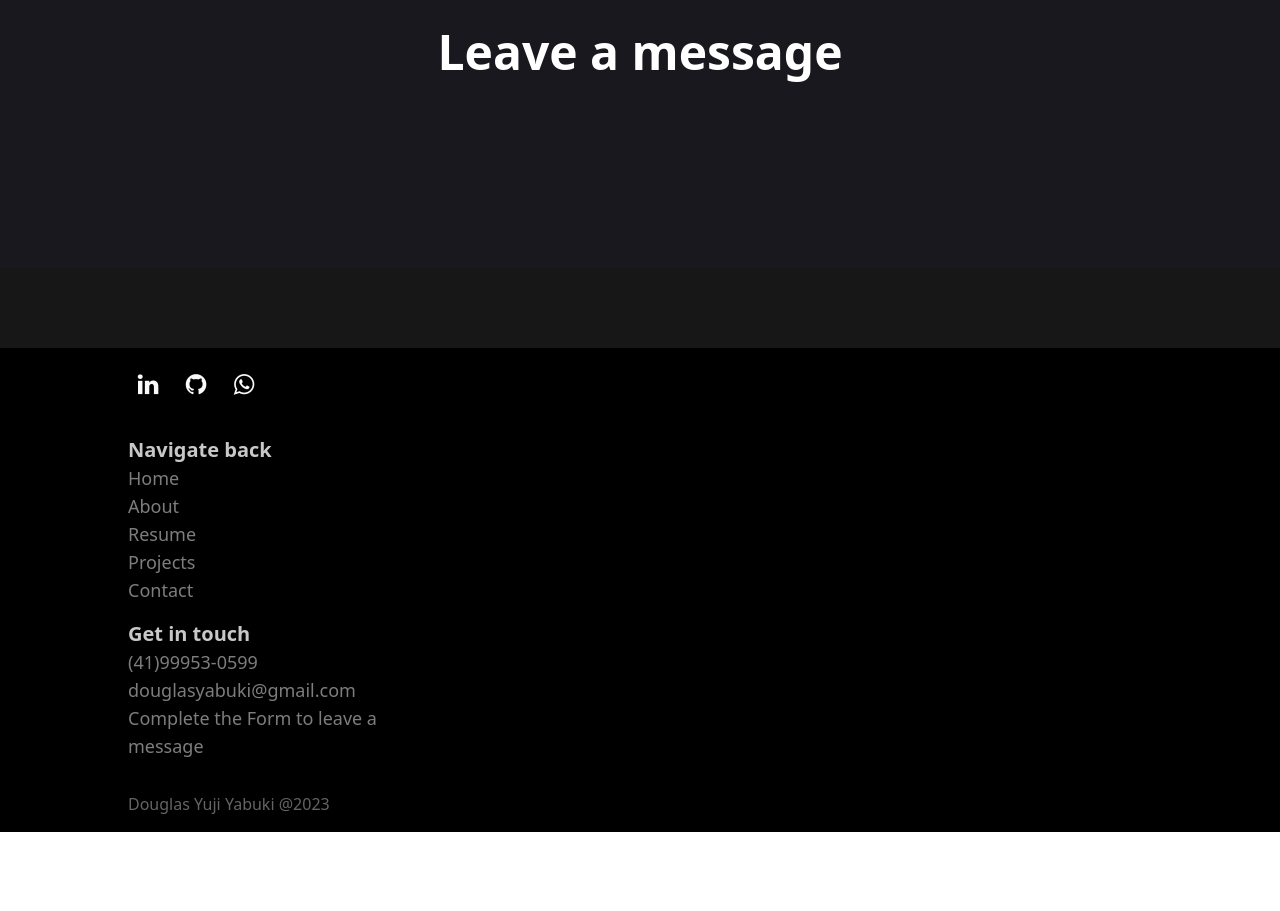
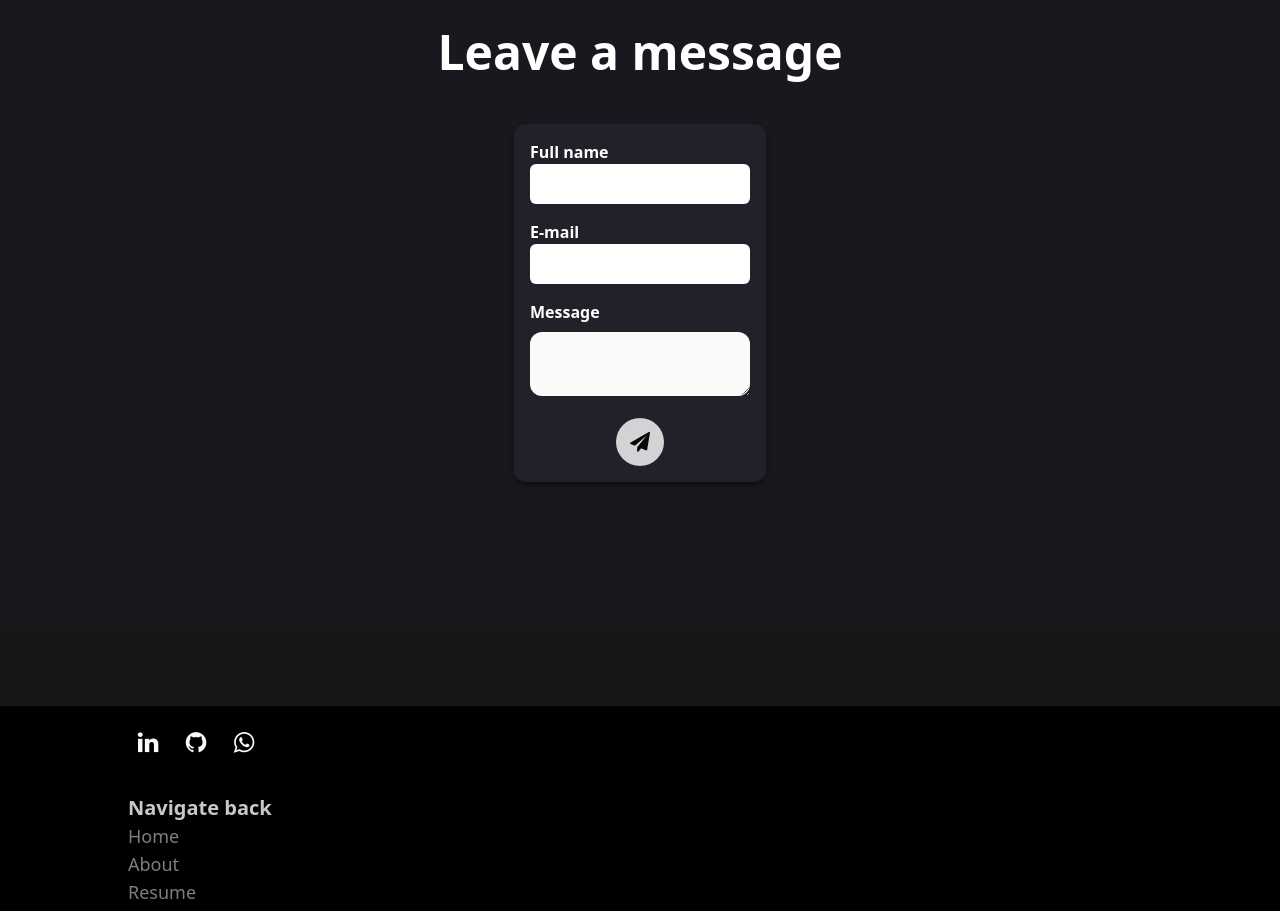
Before and after one commit to douglasyabuki/Portfolio, a React (Vite) app: page / in a window 1280 px wide. Shown: the part 6900-7811 px from the top of the page. Before the commit the page ends 7732 px from the top, so only its background shows below. Built offline with nearby package versions, Linux system fonts and the light colour scheme; a web font is replaced by a local one.

Commit message:
Commit 106: Unstyled form working

```diff
--- a/src/components/main-view/contact/contact-form/ContactForm.tsx
+++ b/src/components/main-view/contact/contact-form/ContactForm.tsx
@@ -1,6 +1,3 @@
-// Interfaces
-import { IForm } from '../../../../interfaces/IForm';
-
 // Components
 import Form from './form/Form';
 
@@ -16,7 +13,7 @@ export default function ContactForm() {
       <h1 className="w-auto text-3xl font-bold md:text-4xl xl:text-5xl 2xl:text-6xl">
         Leave a message
       </h1>
-      <div className="m-auto block px-4 text-center">
+      <div className="m-auto block items-center justify-center">
         <Form></Form>
       </div>
     </div>
--- a/src/components/main-view/contact/contact-form/form/Form.tsx
+++ b/src/components/main-view/contact/contact-form/form/Form.tsx
@@ -1,10 +1,100 @@
+// Interfaces
+import { IFormAction, IFormState } from '../../../../../interfaces/IForm';
+
 // Components
-import Input from "./input/Input";
+import Input from './input/Input';
+import Textarea from './textarea/Textarea';
+import SubmitButton from './submit-button/SubmitButton';
 
-export default function Form () {
+// Hooks
+import React, { useRef, useReducer, useEffect } from 'react';
+
+// Libraries
+import emailjs from '@emailjs/browser';
+
+function reducer(state: IFormState, action: IFormAction): IFormState {
+  switch (action.type) {
+    case 'updateName':
+      return { ...state, user_name: action.value || '', nameError: '' };
+    case 'updateEmail':
+      return { ...state, user_email: action.value || '', emailError: '' };
+    case 'updateMessage':
+      return { ...state, message: action.value || '', messageError: '' };
+    case 'validate':
+      return {
+        ...state,
+        nameError: state.user_name.length === 0 ? 'Name is Required' : '',
+        emailError: state.user_email.length === 0 ? 'Email is Required' : '',
+        messageError: state.message.length === 0 ? 'Message is Required' : '',
+      };
+    default:
+      return state;
+  }
+}
+
+export default function Form() {
+  const [state, dispatch] = useReducer(reducer, {
+    user_name: '',
+    user_email: '',
+    message: '',
+    nameError: '',
+    emailError: '',
+    messageError: '',
+  });
+
+  const form = useRef();
+
+  const sendEmail = (e: React.FormEvent<HTMLFormElement>) => {
+    e.preventDefault();
+    emailjs.sendForm('service_33hll7y', 'template_5ayyk7u', form.current, 'sPdg6uR18LiOuNKHP').then(
+      (result) => {
+        console.log(result.text);
+      },
+      (error) => {
+        console.log(error.text);
+      },
+    );
+  };
+
+  useEffect(() => {
+    dispatch({ type: 'validate' });
+  }, [state.user_name, state.user_email, state.message]);
+
   return (
-    <div>
-
-    </div>
+    <form
+      ref={form}
+      onSubmit={sendEmail}
+      className="group m-auto w-min space-y-4 rounded-xl bg-background-div1 p-4 shadow-md shadow-translucid-black group-hover:scale-105 group-hover:shadow-lg group-hover:shadow-translucid-black"
+    >
+      <Input
+        value={state.user_name}
+        type="text"
+        name="user_name"
+        label="Full name"
+        onChange={(e) => dispatch({ type: 'updateName', value: e.target.value })}
+      ></Input>
+      <Input
+        value={state.user_email}
+        type="email"
+        name="user_email"
+        label="E-mail"
+        onChange={(e) => dispatch({ type: 'updateEmail', value: e.target.value })}
+      ></Input>
+      <Textarea
+        value={state.message}
+        name="message"
+        label="Message"
+        onChange={(e) => dispatch({ type: 'updateMessage', value: e.target.value })}
+      ></Textarea>
+      <div className='relative h-auto'>
+      <SubmitButton
+        disabled={
+          state.nameError === '' && state.emailError === '' && state.messageError === ''
+            ? false
+            : true
+        }
+      ></SubmitButton>
+      </div>
+    </form>
   );
 }
--- a/src/components/main-view/contact/contact-form/form/input/Input.tsx
+++ b/src/components/main-view/contact/contact-form/form/input/Input.tsx
@@ -1,5 +1,6 @@
 // Props destructuring
 interface Props {
+  name: string;
   type: string;
   label: string;
   value: string;
@@ -8,15 +9,13 @@ interface Props {
 }
 
 // Input main function
-export default function Input ({type, label, value, onChange}: Props) {
+export default function Input ({name, type, label, value, onChange}: Props) {
 
   // Returns the componentized input field to ContactForm.tsx
   return (
-    <div>
-      <label>
-        {label}
-        <input type={type} value={value} onChange={onChange} />
-      </label>
+    <div className="flex-col w-fit m-auto">
+      <label className="text-left font-semibold flex">{label}</label>
+      <input className="text-sm text-black w-[220px] h-[40px] rounded-md px-2 focus:outline-none" type={type} value={value} name={name} onChange={onChange} />
     </div>
   );
 }
--- a/src/components/main-view/contact/contact-form/form/submit-button/SubmitButton.tsx
+++ b/src/components/main-view/contact/contact-form/form/submit-button/SubmitButton.tsx
@@ -1,14 +1,32 @@
+// Hooks
+import { useState } from 'react';
+
 // Props destructuring
 interface Props {
+  disabled: boolean;
 }
 
 // Submit button main function
-export default function SubmitButton (props: Props) {
+export default function SubmitButton({ disabled }: Props) {
+  const [isHovered, setIsHovered] = useState<boolean>(false);
+
+  const handleMouseOver = () => {
+    if (disabled === true) {
+      setIsHovered(!isHovered);
+    }
+  };
 
   // Returns the styled and responsive button to submit the form on ContactForm.tsx
   return (
-    <div>
-
-    </div>
+    <button
+      onMouseOver={handleMouseOver}
+      type="submit"
+      disabled={disabled}
+      className={`${
+        disabled ? `${isHovered === true ? `translate-x-[200%]` : `translate-x-0`}` : ''
+      }  relative m-auto flex h-12 w-12 items-center justify-center rounded-full bg-white text-xl text-black transition-all duration-75 disabled:opacity-80`}
+    >
+      <i className="fa fa-send"></i>
+    </button>
   );
 }
--- /dev/null
+++ b/src/components/main-view/contact/contact-form/form/textarea/Textarea.tsx
@@ -0,0 +1,19 @@
+// Props destructuring
+interface Props {
+  name: string;
+  label: string;
+  value: string;
+  onChange: React.ChangeEventHandler<HTMLTextAreaElement>
+}
+
+// Input main function
+export default function Textarea ({name, label, value, onChange}: Props) {
+
+  // Returns the componentized input field to ContactForm.tsx
+  return (
+    <div className="flex-col w-fit m-auto">
+      <label className="text-left flex mb-2 font-semibold">{label}</label>
+      <textarea className="text-base text-black w-[220px] rounded-xl p-2 focus:outline-none bg-not-so-white" value={value} name={name} onChange={onChange}/>
+    </div>
+  );
+}
--- a/src/interfaces/IForm.ts
+++ b/src/interfaces/IForm.ts
@@ -1,6 +1,15 @@
-// Interface for Contact Form
-export interface IForm {
-  fullName: string
-  email: string
-  message: string
+// Exports the interface of useReducer state to Form.tsx
+export interface IFormState {
+  user_name: string;
+  user_email: string;
+  message: string;
+  nameError: string;
+  emailError: string;
+  messageError: string;
 }
+
+// Exports the interface of useReducer actions to Form.tsx
+export interface IFormAction {
+  type: 'updateName' | 'updateEmail' | 'updateMessage' | 'validate';
+  value?: string;
+}
```
